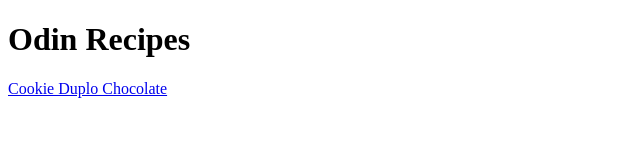
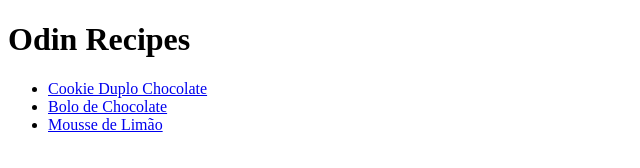
Before and after one commit to isavs/odin-recipes, a plain HTML site: page index.html in a window 1280 px wide. Shown: the whole page, without its empty margins (0-640 px from the left). Drawn offline with Linux system fonts and the light colour scheme.

Commit message:
Update recipes links

```diff
--- a/index.html
+++ b/index.html
@@ -9,6 +9,10 @@
 <body>
     <h1>Odin Recipes</h1>
 
-    <a href="./recipes/cookieDuploChocolate.html" alt="Cookie Duplo Chocolate">Cookie Duplo Chocolate</a>
+    <ul>
+        <li><a href="./recipes/cookieDuploChocolate.html" alt="Cookie Duplo Chocolate">Cookie Duplo Chocolate</a></li>
+        <li><a href="./recipes/boloChocolate.html" alt="Bolo de Chocolate">Bolo de Chocolate</a></li>
+        <li><a href="./recipes/mousseLimao.html" alt="Mousse de Limão">Mousse de Limão</a></li>
+    </ul>
 </body>
 </html>
```
